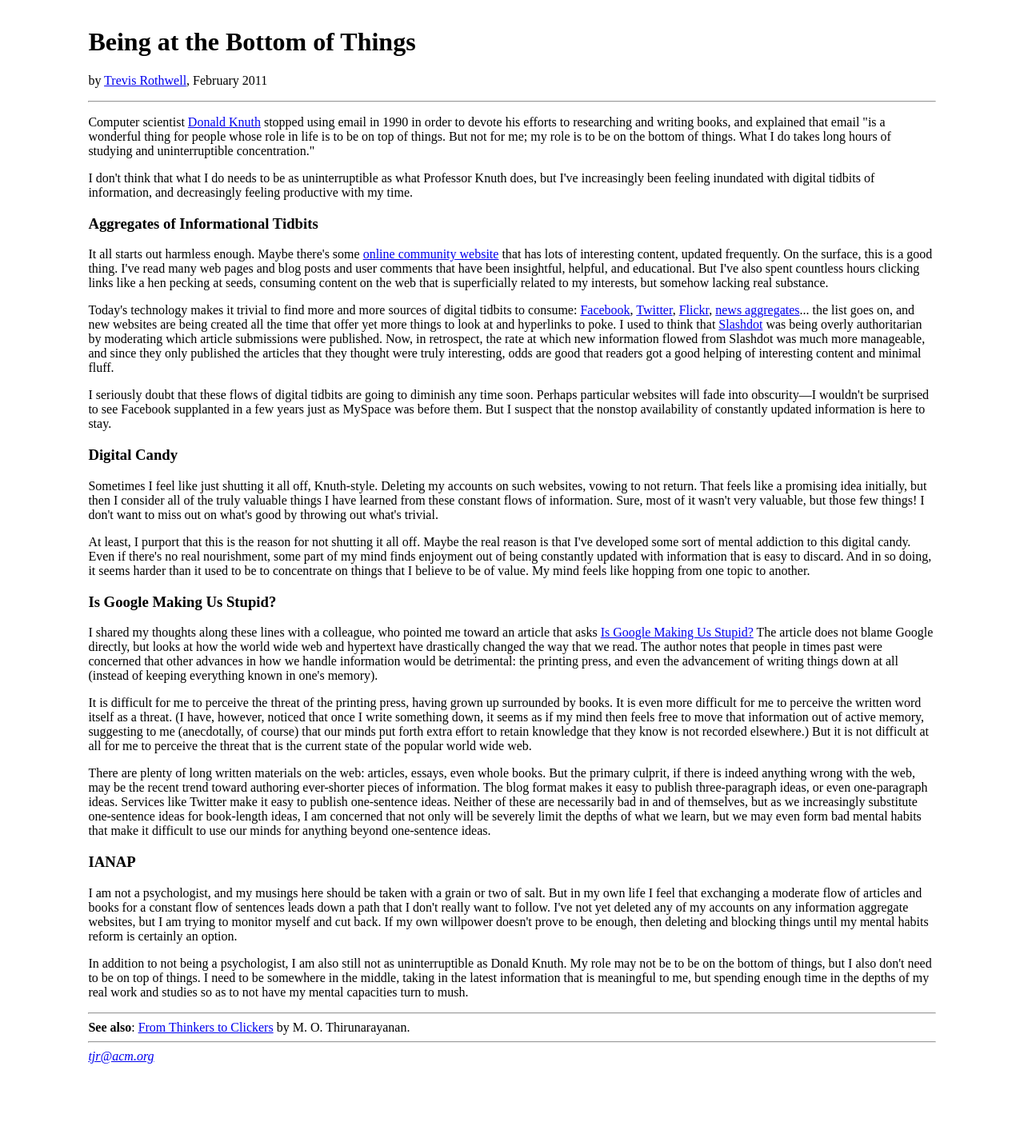
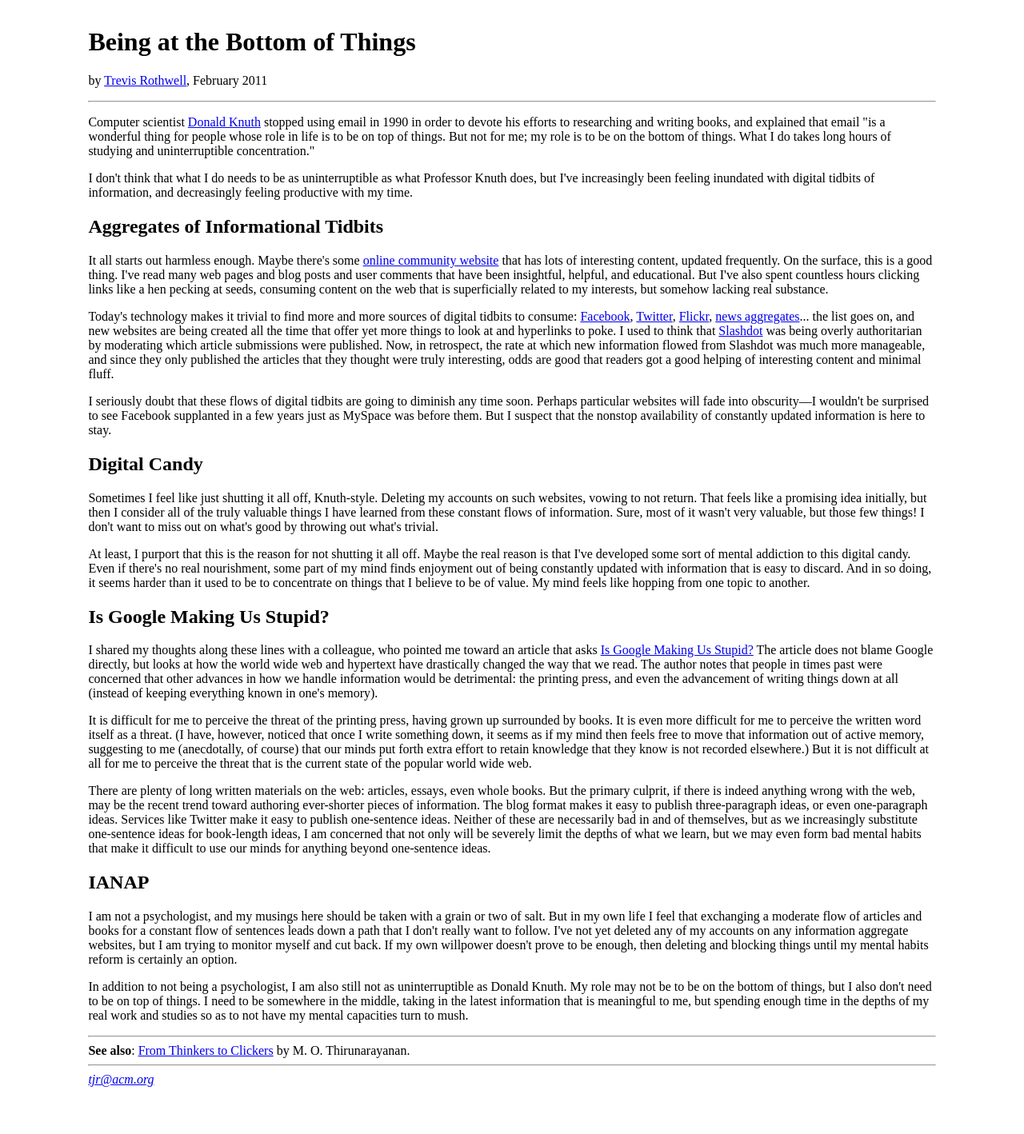
Before and after one commit to tjr/tjr.github.com, a Jekyll site: the page writing/being-at-the-bottom-of-things.html, which Jekyll copies as it is, in a window 1280 px wide. Shown: the whole page at 80% size. Built offline with Jekyll 4.4.1, drawn with Linux system fonts in a browser that asks for light colours; before the commit the page ends 1389 px from its top, so only the background shows below that.

```diff
--- a/writing/being-at-the-bottom-of-things.html
+++ b/writing/being-at-the-bottom-of-things.html
@@ -24,7 +24,7 @@ Professor Knuth does, but I've increasingly been feeling inundated
 with digital tidbits of information, and decreasingly feeling
 productive with my time.
 
-<h3>Aggregates of Informational Tidbits</h3>
+<h2>Aggregates of Informational Tidbits</h2>
 
 <p>
 It all starts out harmless enough. Maybe there's
@@ -60,7 +60,7 @@ a few years just as MySpace was before them. But I suspect that the
 nonstop availability of constantly updated information is here to
 stay.
 
-<h3>Digital Candy</h3>
+<h2>Digital Candy</h2>
 
 <p>
 Sometimes I feel like just shutting it all off, Knuth-style. Deleting
@@ -80,7 +80,7 @@ with information that is easy to discard. And in so doing, it seems
 harder than it used to be to concentrate on things that I believe to
 be of value. My mind feels like hopping from one topic to another.
 
-<h3>Is Google Making Us Stupid?</h3>
+<h2>Is Google Making Us Stupid?</h2>
 
 <p>
 I shared my thoughts along these lines with a colleague, who pointed
@@ -118,7 +118,7 @@ that not only will be severely limit the depths of what we learn, but
 we may even form bad mental habits that make it difficult to use our
 minds for anything beyond one-sentence ideas.
 
-<h3>IANAP</h3>
+<h2>IANAP</h2>
 
 <p>
 I am not a psychologist, and my musings here should be taken with a
```
